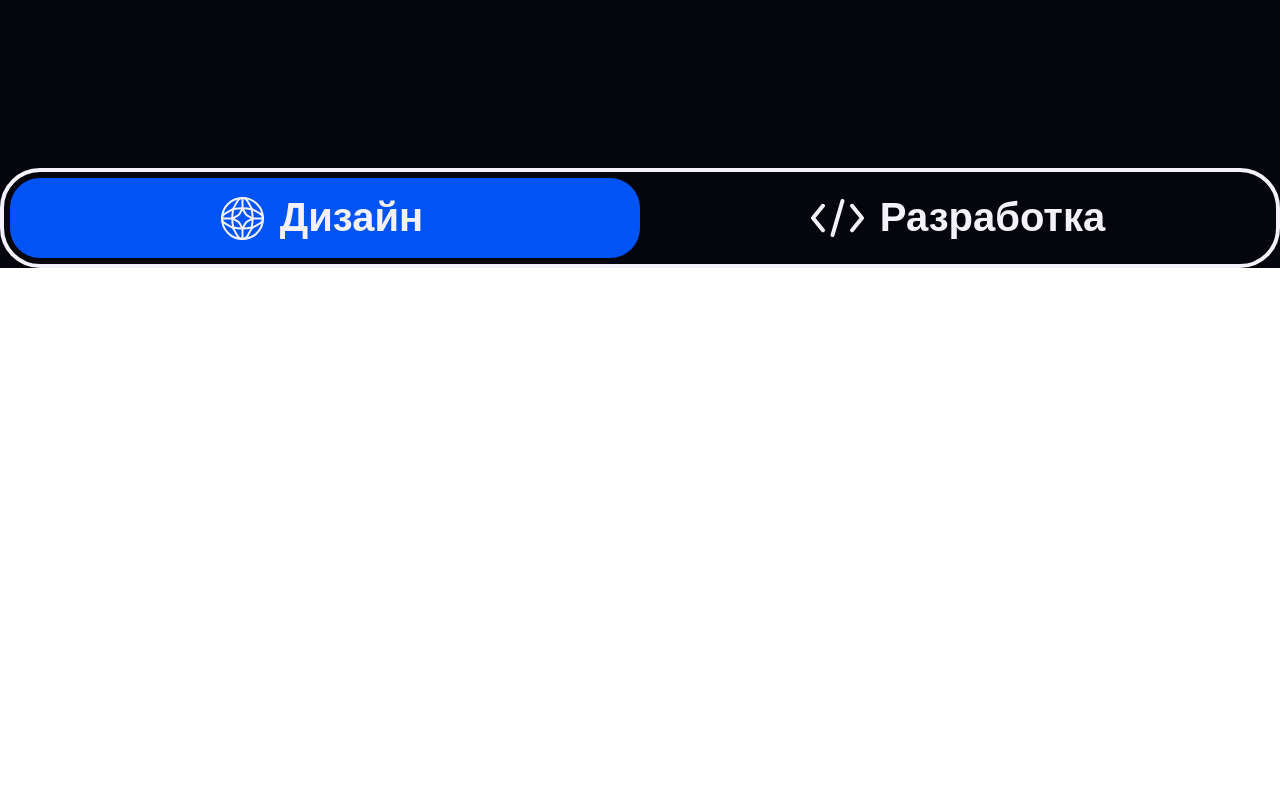
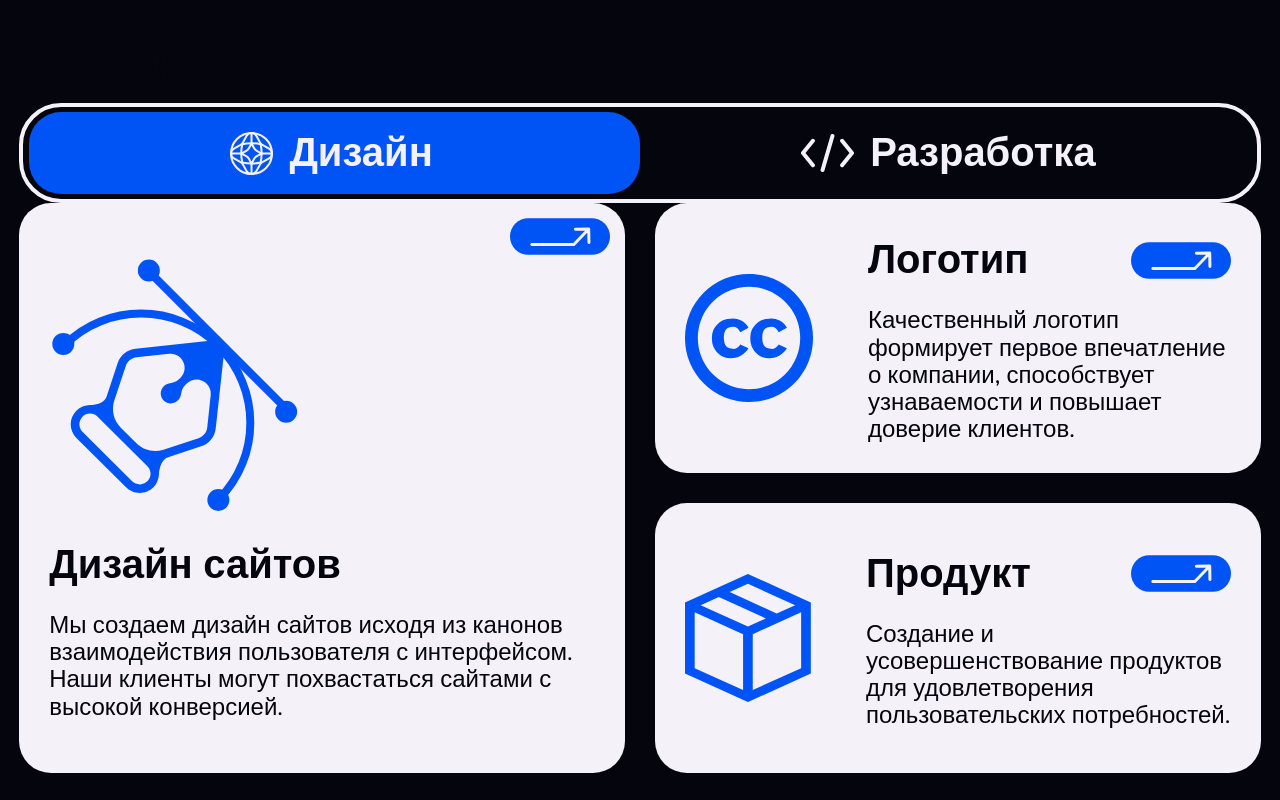
Before and after one commit to matveisch/desight, a Next.js app: page / in a window 1280 px wide. Built offline with nearby package versions, Linux system fonts and the light colour scheme; a web font is replaced by a local one.

Commit message:
itemBlock & switcher fixes

```diff
--- a/src/app/page.tsx
+++ b/src/app/page.tsx
@@ -1,15 +1,13 @@
 import { Header } from '@sections/Header/Header';
-import TabSwitcher from '@components/TabSwitcher/TabSwitcher';
+import Services from '@sections/Services/Services';
 
 import styles from '@styles/page.module.scss';
-import { servicesTabs } from '@/data/data';
 
 export default function Home() {
   return (
     <main className={styles.main}>
       <Header />
-      <h1>main page</h1>
-      <TabSwitcher tabsNames={servicesTabs} />
+      <Services />
     </main>
   );
 }
--- /dev/null
+++ b/src/components/ItemBlock/ItemBlock.module.scss
@@ -0,0 +1,62 @@
+.itemBlock {
+  @include roundedDiv;
+
+  display: flex;
+  align-items: center;
+  gap: 55px;
+  position: relative;
+  background-color: $white;
+  padding: 30px;
+
+  @media (max-width: 768px) {
+    gap: 20px;
+    padding: 10px;
+  }
+
+  .icon {
+    width: clamp(72px, 10vw, 128px);
+    height: clamp(72px, 10vw, 128px);
+  }
+
+  .description {
+    display: flex;
+    flex-direction: column;
+    gap: 20px;
+
+    .header {
+      display: flex;
+      flex-direction: row;
+      justify-content: space-between;
+      align-items: center;
+      gap: 5px;
+
+      .arrow {
+        width: clamp(45px, 7.813vw, 100px);
+      }
+    }
+  }
+}
+
+.itemBlockBig {
+  @extend .itemBlock;
+
+  @media (min-width: 426px) {
+    flex-direction: column;
+    align-items: unset;
+    justify-content: space-evenly;
+    gap: 5px;
+
+    .icon {
+      width: 20vw;
+      min-width: 164px;
+      height: 20vw;
+      min-height: 164px;
+    }
+
+    .arrow {
+      position: absolute;
+      top: 15px;
+      right: 15px;
+    }
+  }
+}
--- /dev/null
+++ b/src/components/ItemBlock/ItemBlock.tsx
@@ -0,0 +1,26 @@
+import { DesignServiceType } from '@/data/data';
+import Image from 'next/image';
+import arrowIcon from '@images/arrow-link.svg';
+import styles from './ItemBlock.module.scss';
+
+type ItemBlockProps = {
+  service: DesignServiceType;
+  index: number;
+};
+
+export default function ItemBlock(props: ItemBlockProps) {
+  const { service, index } = props;
+
+  return (
+    <div className={index === 0 ? styles.itemBlockBig : styles.itemBlock}>
+      <Image src={service.icon} alt={'icon'} className={styles.icon} />
+      <div className={styles.description}>
+        <div className={styles.header}>
+          <h4>{service.title}</h4>
+          <Image src={arrowIcon} alt={'arrow-icon'} className={styles.arrow} />
+        </div>
+        <p>{service.description}</p>
+      </div>
+    </div>
+  );
+}
--- a/src/components/TabSwitcher/TabSwitcher.module.scss
+++ b/src/components/TabSwitcher/TabSwitcher.module.scss
@@ -1,7 +1,7 @@
 .tabSwitcher {
   width: 100%;
   height: 100px;
-  border-radius: 40px;
+  border-radius: 42px;
   border: 4px solid $white;
   position: relative;
 
@@ -23,10 +23,42 @@
 
   .switcher {
     width: 50%;
-    height: 80px;
+    height: 82px;
     background-color: $blue;
-    border-radius: 30px;
+    border-radius: 32px;
     position: absolute;
-    margin: 6px;
+    margin: 0 6px;
+  }
+
+  @media (max-width: 768px) {
+    height: 82px;
+
+    .tabName {
+      img {
+        width: 26px;
+        height: 26px;
+      }
+    }
+
+    .switcher {
+      height: 65px;
+      margin: 0 4px;
+    }
+  }
+
+  @media (max-width: 425px) {
+    height: 42px;
+
+    .tabName {
+      img {
+        width: 16px;
+        height: 16px;
+      }
+    }
+
+    .switcher {
+      height: 27px;
+      margin: 0 3px;
+    }
   }
 }
--- a/src/components/TabSwitcher/TabSwitcher.tsx
+++ b/src/components/TabSwitcher/TabSwitcher.tsx
@@ -1,23 +1,34 @@
 'use client';
 
 import Image from 'next/image';
-import { ServicesTabsType } from '@/data/data';
+import { ServicesTabType } from '@/data/data';
 import { motion } from 'framer-motion';
-import { useState } from 'react';
-
+import { useEffect, useState } from 'react';
 import styles from './TabSwitcher.module.scss';
 
 type TabSwitcherProps = {
-  tabsNames: ServicesTabsType;
+  tabsNames: ServicesTabType[];
 };
 
 export default function TabSwitcher(props: TabSwitcherProps) {
   const { tabsNames } = props;
+  const [currentTabIndex, setCurrentTabIndex] = useState(0);
+  const [screenWidth, setScreenWidth] = useState(window.innerWidth);
   const tabsArrayLength = tabsNames?.length;
   const tabWidth = 100 / tabsArrayLength;
-  const [currentTabIndex, setCurrentTabIndex] = useState(0);
+  const tabMargin = screenWidth <= 425 ? 3 : screenWidth <= 768 ? 4 : 6;
 
-  console.log(currentTabIndex);
+  useEffect(() => {
+    function handleResize() {
+      setScreenWidth(window.innerWidth);
+    }
+
+    handleResize();
+
+    window.addEventListener('resize', handleResize);
+
+    return () => window.removeEventListener('resize', handleResize);
+  }, [screenWidth]);
 
   return (
     <div className={styles.tabSwitcher}>
@@ -25,11 +36,11 @@ export default function TabSwitcher(props: TabSwitcherProps) {
         initial={false}
         animate={{
           left: `calc(${tabWidth * currentTabIndex}% - ${
-            currentTabIndex === tabsArrayLength - 1 ? 6 : 0
+            currentTabIndex === tabsArrayLength - 1 ? tabMargin : 0
           }px)`,
         }}
         className={styles.switcher}
-        style={{ width: `calc(${tabWidth}% - 6px)` }}
+        style={{ width: `calc(${tabWidth}% - ${tabMargin}px)` }}
       />
       {tabsNames.map((tab, index) => {
         return (
--- /dev/null
+++ b/src/components/sections/Services/Services.module.scss
@@ -0,0 +1,20 @@
+.services {
+  .servicesContainer {
+    display: grid;
+    grid-template-columns: 1fr 1fr;
+    grid-template-rows: 1fr 1fr;
+    gap: clamp(15px, 2.344vw, 30px) clamp(15px, 2.344vw, 30px);
+    grid-template-areas:
+      'One Two'
+      'One Three';
+
+    div:nth-child(1) {
+      grid-area: One;
+    }
+
+    @media (max-width: 425px) {
+      display: flex;
+      flex-direction: column;
+    }
+  }
+}
--- /dev/null
+++ b/src/components/sections/Services/Services.tsx
@@ -0,0 +1,17 @@
+import TabSwitcher from '@components/TabSwitcher/TabSwitcher';
+import ItemBlock from '@components/ItemBlock/ItemBlock';
+import { designServices, servicesTabs } from '@/data/data';
+import styles from './Services.module.scss';
+
+export default function Services() {
+  return (
+    <div className={styles.services}>
+      <TabSwitcher tabsNames={servicesTabs} />
+      <div className={styles.servicesContainer}>
+        {designServices.map((service, index) => (
+          <ItemBlock service={service} index={index} />
+        ))}
+      </div>
+    </div>
+  );
+}
--- a/src/data/data.ts
+++ b/src/data/data.ts
@@ -1,9 +1,22 @@
 import designIcon from '@images/design-tab-icon.svg';
 import devIcon from '@images/dev-tab-icon.svg';
+import webDesignIcon from '@images/design-icon.svg';
+import logoIcon from '@images/logo-icon.svg';
+import productIcon from '@images/product-icon.svg';
 
-export type ServicesTabsType = { title: string; icon: string }[];
+export type ServicesTabType = {
+  title: string;
+  icon: string;
+};
 
-export const servicesTabs: ServicesTabsType = [
+export type DesignServiceType = {
+  title: string;
+  description: string;
+  icon: string;
+  link: string;
+};
+
+export const servicesTabs: ServicesTabType[] = [
   {
     title: 'Дизайн',
     icon: designIcon,
@@ -13,3 +26,27 @@ export const servicesTabs: ServicesTabsType = [
     icon: devIcon,
   },
 ];
+
+export const designServices: DesignServiceType[] = [
+  {
+    title: 'Дизайн сайтов',
+    description:
+      'Мы создаем дизайн сайтов исходя из канонов взаимодействия пользователя с интерфейсом. Наши клиенты могут похвастаться сайтами с высокой конверсией.',
+    icon: webDesignIcon,
+    link: '',
+  },
+  {
+    title: 'Логотип',
+    description:
+      'Качественный логотип формирует первое впечатление о компании, способствует узнаваемости и повышает доверие клиентов.',
+    icon: logoIcon,
+    link: '',
+  },
+  {
+    title: 'Продукт',
+    description:
+      'Создание и усовершенствование продуктов для удовлетворения пользовательских потребностей.',
+    icon: productIcon,
+    link: '',
+  },
+];
--- a/src/styles/globals.scss
+++ b/src/styles/globals.scss
@@ -13,6 +13,10 @@ body {
 }
 
 body {
+  background-color: $black;
+  display: flex;
+  flex-direction: column;
+  align-items: center;
 }
 
 a {
@@ -66,7 +70,8 @@ h1 {
 }
 
 h2 {
-  font-size: 38px;
+  font-size: 2.969vw;
+  max-font-size: 38px;
   font-weight: 400;
   line-height: normal;
   letter-spacing: -0.95px;
@@ -79,7 +84,8 @@ h2 {
 }
 
 h3 {
-  font-size: 22px;
+  font-size: 1.719vw;
+  max-font-size: 22px;
   font-weight: 400;
   line-height: 83%;
   letter-spacing: 0.22px;
@@ -92,7 +98,8 @@ h3 {
 }
 
 h4 {
-  font-size: 40px;
+  font-size: 3.125vw;
+  max-font-size: 40px;
   font-weight: 600;
   line-height: normal;
 
@@ -102,7 +109,8 @@ h4 {
 }
 
 h5 {
-  font-size: 40px;
+  font-size: 3.125vw;
+  max-font-size: 40px;
   font-weight: 600;
   line-height: normal;
 
@@ -112,7 +120,8 @@ h5 {
 }
 
 p {
-  font-size: 24px;
+  font-size: 1.875vw;
+  max-font-size: 24px;
   font-weight: 500;
   line-height: 113.5%;
 
@@ -123,7 +132,8 @@ p {
 }
 
 .description {
-  font-size: 18px;
+  font-size: 1.406vw;
+  max-font-size: 18px;
   font-weight: 500;
   line-height: 113.5%;
 
--- a/src/styles/page.module.scss
+++ b/src/styles/page.module.scss
@@ -1,3 +1,5 @@
 .main {
-  background-color: $black;
+  max-width: 1400px;
+  width: 100%;
+  padding: 1.5vw;
 }
--- a/src/styles/variables.scss
+++ b/src/styles/variables.scss
@@ -1,3 +1,15 @@
 $black: #05050d;
 $blue: #0054f6;
 $white: #f5f1f8;
+
+@mixin roundedDiv {
+  border-radius: 32px;
+
+  @media (max-width: 768px) {
+    border-radius: 24px;
+  }
+
+  @media (max-width: 425px) {
+    border-radius: 16px;
+  }
+}
```
